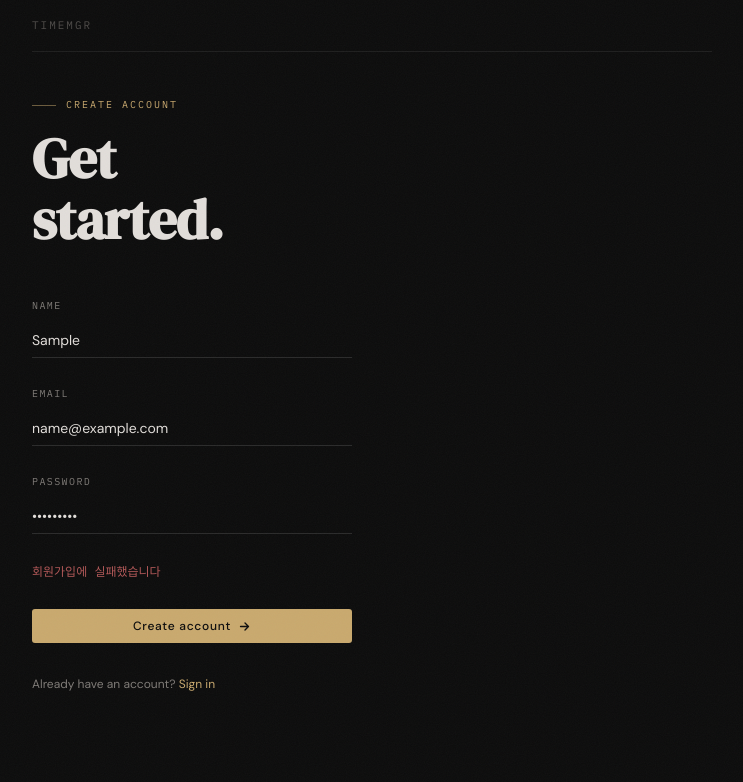
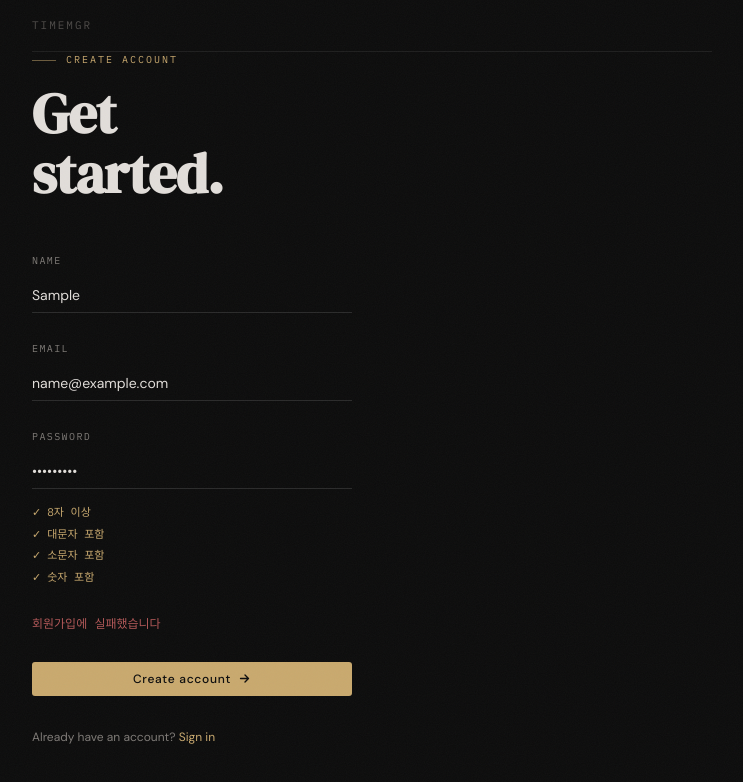
Before and after one commit to yeonjae1220/TimeManager, a Vue app in the folder frontend/: page /register in a window 1280 px wide. Both pictures are taken after typing "Sample", "name@example.com", "Sample123" into the empty fields and a click on the button "Create account". Shown: the top 782 px of the page, without its empty margins (268-1011 px from the left). Built offline with nearby package versions, Linux system fonts and the light colour scheme; no server answers.

Commit message:
feat(ui): add real-time password condition indicator on register

```diff
--- a/frontend/src/views/RegisterView.vue
+++ b/frontend/src/views/RegisterView.vue
@@ -23,7 +23,12 @@
 
         <div class="field">
           <label>Password</label>
-          <input v-model="password" type="password" autocomplete="new-password" placeholder="••••••••" />
+          <input v-model="password" type="password" autocomplete="new-password" placeholder="••••••••" @focus="passwordFocused = true" />
+          <ul v-if="passwordFocused || password.length > 0" class="pwd-conditions">
+            <li v-for="cond in PASSWORD_CONDITIONS" :key="cond.label" :class="{ met: cond.test(password) }">
+              <span>{{ cond.test(password) ? '✓' : '○' }}</span>{{ cond.label }}
+            </li>
+          </ul>
         </div>
 
         <p v-if="error" class="auth-error">{{ error }}</p>
@@ -49,6 +54,13 @@
 import { ref } from 'vue';
 import { useAuth } from '@/composables/useAuth';
 
+const PASSWORD_CONDITIONS = [
+  { label: '8자 이상',    test: (p) => p.length >= 8 },
+  { label: '대문자 포함', test: (p) => /[A-Z]/.test(p) },
+  { label: '소문자 포함', test: (p) => /[a-z]/.test(p) },
+  { label: '숫자 포함',   test: (p) => /\d/.test(p) },
+]
+
 const { register } = useAuth();
 
 const name = ref('');
@@ -56,9 +68,15 @@ const email = ref('');
 const password = ref('');
 const error = ref('');
 const loading = ref(false);
+const passwordFocused = ref(false);
 
 async function handleRegister() {
   error.value = '';
+  const unmet = PASSWORD_CONDITIONS.filter(c => !c.test(password.value))
+  if (unmet.length > 0) {
+    error.value = `비밀번호 조건 미충족: ${unmet.map(c => c.label).join(', ')}`
+    return
+  }
   loading.value = true;
   try {
     await register(name.value, email.value, password.value);
@@ -136,4 +154,23 @@ async function handleRegister() {
   transition: opacity var(--t);
 }
 .auth-link:hover { opacity: 0.7; }
+
+.pwd-conditions {
+  list-style: none;
+  padding: 6px 0 0;
+  margin: 0;
+  display: flex;
+  flex-direction: column;
+  gap: 4px;
+}
+.pwd-conditions li {
+  display: flex;
+  align-items: center;
+  gap: 6px;
+  font-size: 11px;
+  font-family: var(--font-mono);
+  color: var(--text-2, #9ca3af);
+  transition: color 0.15s;
+}
+.pwd-conditions li.met { color: var(--accent, #16a34a); }
 </style>
```
